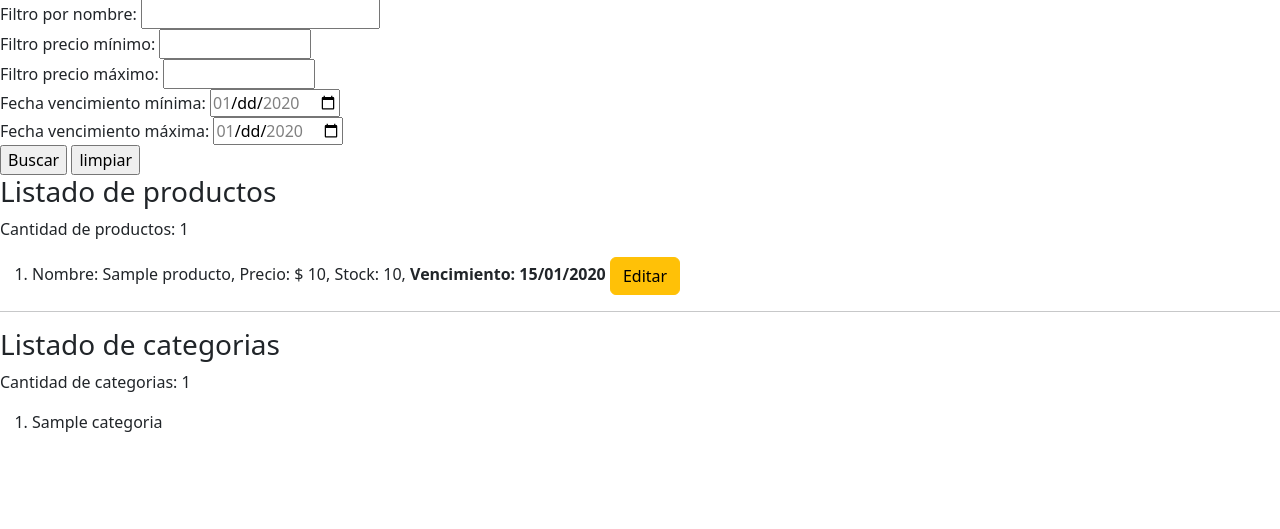
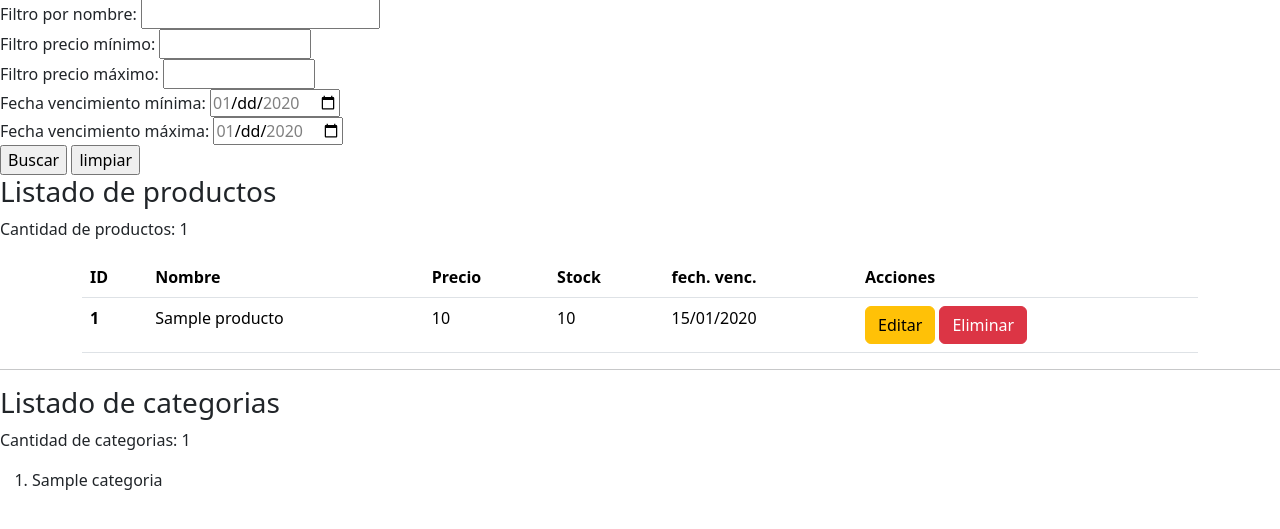
Before and after one commit to NelsonRamirezC/m7_s2_ejemplos, a Django app: page /inventario/productos/ in a window 1280 px wide. Shown: the part 159-688 px from the top of the page. Run offline with Django 4.2, Linux system fonts and the light colour scheme; tables that the repository leaves empty hold one stand-in row (values such as "Sample post").

Commit message:
Se agrega la lógica de eliminar productos y se complementa con algunas validaciones con javascript

```diff
--- a/inventario/urls.py
+++ b/inventario/urls.py
@@ -6,4 +6,5 @@ urlpatterns = [
     path('productos/', views.listado_productos, name="listado_productos"),
     path('productos/add', views.add_producto, name="add_producto"),
     path('productos/update/<int:id_producto>/', views.update_producto, name="update_producto"),
+    path('productos/delete/<int:id_producto>/', views.delete_producto, name="delete_producto"),
 ]
--- a/inventario/views.py
+++ b/inventario/views.py
@@ -85,7 +85,6 @@ def add_producto(request):
 
 def update_producto(request, id_producto):
     contexto = {}
-    print(request.POST)
     try:
         producto = Producto.objects.get(id=id_producto)
 
@@ -132,3 +131,18 @@ def update_producto(request, id_producto):
         else:
             messages.error(request, "Revise los datos ingresados en el formulario y vuelva a intentarlo.")
             return render(request, 'update_producto.html', contexto)
+
+
+def delete_producto(request, id_producto):
+
+    try:
+        producto = Producto.objects.get(id=id_producto)
+
+    except Producto.DoesNotExist:
+        messages.error(request, f"No existe un producto con id: {id_producto}")
+        return redirect('listado_productos')
+
+    producto.delete()
+
+    messages.success(request, f"Producto con ID: {id_producto} eliminado con éxito.")
+    return redirect('listado_productos')
--- a/templates/listado_productos.html
+++ b/templates/listado_productos.html
@@ -42,24 +42,46 @@
     <div>
         <h3>Listado de productos</h3>
         <p>Cantidad de productos: {{productos|length}}</p>
-        <ol>
+
+            <section class="container">
+                <table class="table">
+                    <thead>
+                      <tr>
+                        <th scope="col">ID</th>
+                        <th scope="col">Nombre</th>
+                        <th scope="col">Precio</th>
+                        <th scope="col">Stock</th>
+                        <th scope="col">fech. venc.</th>
+                        <th scope="col">Acciones</th>
+                      </tr>
+                    </thead>
+                    <tbody>
                         {% for producto in productos %}
-            <li>
-                Nombre: {{producto.nombre}},
-                Precio: $ {{producto.precio|currency}},
-                Stock: {{producto.stock|currency}},
-                <strong>
+                            <tr>
+                                <th scope="row">{{producto.id}}</th>
+                                <td>{{producto.nombre|currency}}</td>
+                                <td>{{producto.precio|currency}}</td>
+                                <td>{{producto.stock}}</td>
                                 {% if  producto.fecha_vencimiento%}
-                Vencimiento: {{producto.fecha_vencimiento|date:"d/m/Y" }}
+                                <td>{{producto.fecha_vencimiento|date:"d/m/Y"}}</td>
                                 {% else %}
-                Vencimiento: N/A
+                                <td>N/A</td>
                                 {% endif %}
-                </strong>
+                                <td>
                                     <a class="btn btn-warning" href="{% url "update_producto" producto.id %}">Editar</a>
 
-            </li>
+                                    <a data-producto_id="{{producto.id}}" class="btn btn-danger btn-eliminar" href="{% url "delete_producto" producto.id %}" id="btn_eliminar{{producto.id}}">Eliminar</a>
+
+                                    <button class="btn btn-danger" type="button" disabled style="display:none;" id="spinner_eliminar{{producto.id}}">
+                                        <span class="spinner-border spinner-border-sm" aria-hidden="true"></span>
+                                        <span role="status">Eliminando</span>
+                                    </button>
+                                </td>
+                            </tr>
                         {% endfor %}
-        </ol>
+                    </tbody>
+                  </table>
+            </section>
         </div>
     <hr>
     <div>
@@ -103,6 +125,32 @@
 
         form_filtro_productos.submit()
     })
+
+
+    // lógica para capturar evento de los enlaces eliminar
+
+    let btns_eliminar = document.querySelectorAll(".btn-eliminar");
+    btns_eliminar = [...btns_eliminar];
+
+    btns_eliminar.forEach(boton => {
+        boton.addEventListener("click", (event) => {
+            event.preventDefault();
+            producto_id = boton.dataset.producto_id;
+            confirmacion = confirm(`¿Está seguro que desea eliminar el producto con ID ${producto_id}?`)
+
+            if(confirmacion){
+
+                spinner_eliminar = "spinner_eliminar"+producto_id
+                btn_eliminar = "btn_eliminar"+producto_id
+
+                document.getElementById(btn_eliminar).style.display = "none";
+                document.getElementById(spinner_eliminar).style.display = "inline-block";
+
+                location.href = boton.href
+            }
+        })
+    })
+
 </script>
 
 {% endblock contenido %}
```
Lines whose indentation alone changed are shown as unchanged.
